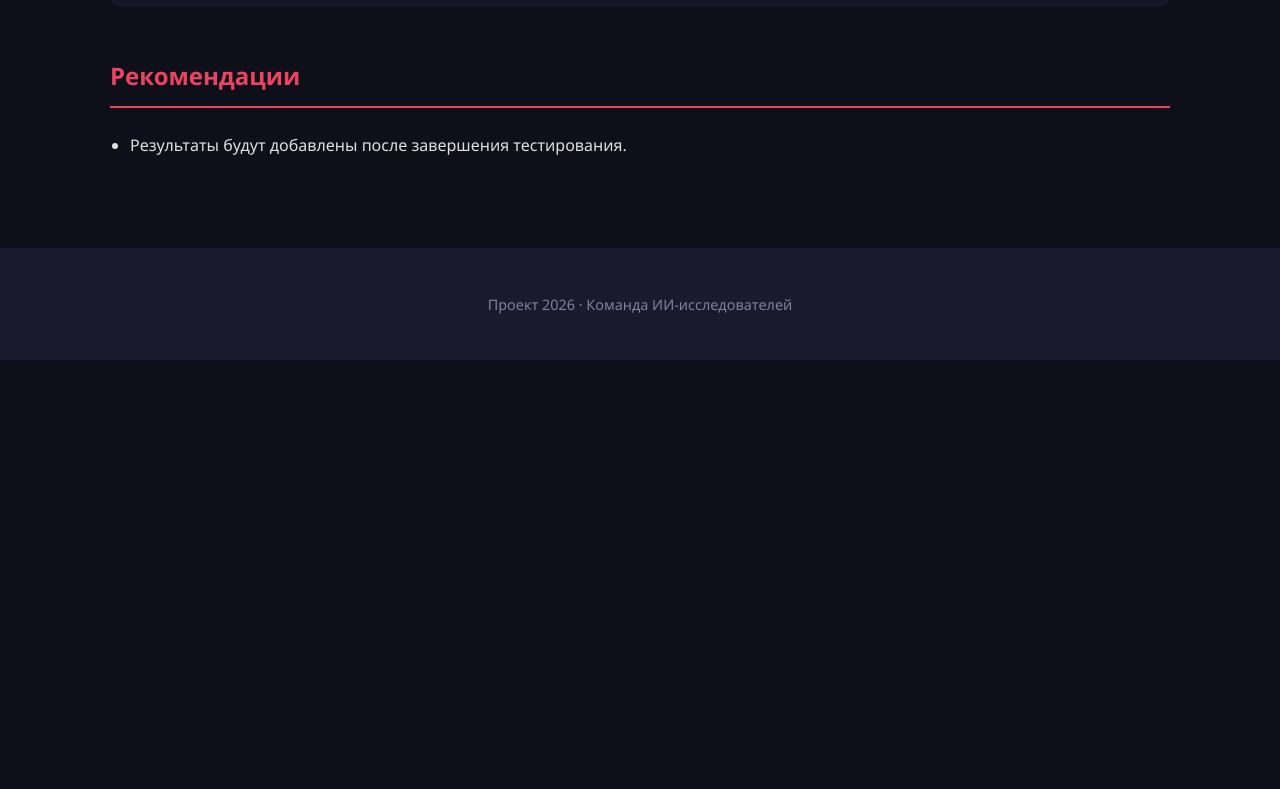
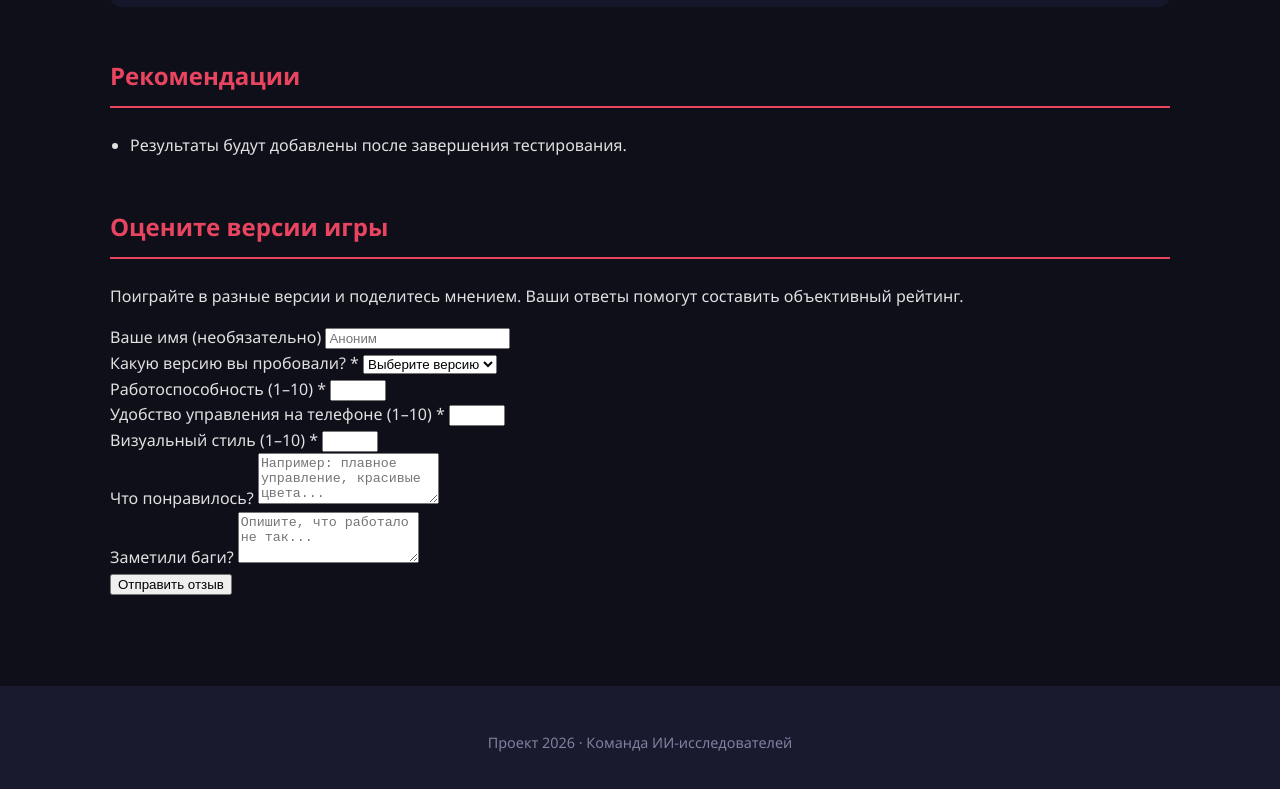
Before and after one commit to dneradovsky/aisnake, a plain HTML site: page hub/index.html in a window 1280 px wide. Shown: the part 1493-2282 px from the top of the page. Before the commit the page ends 1853 px from the top, so only its background shows below. Drawn offline with Linux system fonts and the light colour scheme.

```diff
--- a/hub/index.html
+++ b/hub/index.html
@@ -3,7 +3,7 @@
 <head>
     <meta charset="UTF-8">
     <meta name="viewport" content="width=device-width, initial-scale=1.0">
-    <title>Гид по выбору ИИ 2026 — Змейка на Python</title>
+    <title>Гид по выбору ИИ 2026 — Змейка</title>
     <link rel="stylesheet" href="styles.css">
 </head>
 <body>
@@ -51,7 +51,7 @@
                 </a>
                 <a class="card qwen" href="../ai-versions/qwen/index.html" target="_blank">
                     <h3>Qwen</h3>
-                    <p>AI IDE</p>
+                    <p>Alibaba</p>
                 </a>
                 <a class="card bolt" href="../ai-versions/bolt-new/index.html" target="_blank">
                     <h3>Bolt.new</h3>
@@ -142,6 +142,58 @@
                 <li>Результаты будут добавлены после завершения тестирования.</li>
             </ul>
         </section>
+
+        <section class="survey">
+            <h2>Оцените версии игры</h2>
+            <p>Поиграйте в разные версии и поделитесь мнением. Ваши ответы помогут составить объективный рейтинг.</p>
+
+            <form id="surveyForm">
+                <div class="form-group">
+                    <label for="name">Ваше имя (необязательно)</label>
+                    <input type="text" id="name" name="name" placeholder="Аноним">
+                </div>
+
+                <div class="form-group">
+                    <label for="version">Какую версию вы пробовали? *</label>
+                    <select id="version" name="version" required>
+                        <option value="">Выберите версию</option>
+                        <option value="ChatGPT">ChatGPT</option>
+                        <option value="Claude">Claude</option>
+                        <option value="DeepSeek">DeepSeek</option>
+                        <option value="Qwen">Qwen</option>
+                        <option value="Bolt.new">Bolt.new</option>
+                    </select>
+                </div>
+
+                <div class="form-group">
+                    <label for="rating-work">Работоспособность (1–10) *</label>
+                    <input type="number" id="rating-work" name="ratingWork" min="1" max="10" required>
+                </div>
+
+                <div class="form-group">
+                    <label for="rating-control">Удобство управления на телефоне (1–10) *</label>
+                    <input type="number" id="rating-control" name="ratingControl" min="1" max="10" required>
+                </div>
+
+                <div class="form-group">
+                    <label for="rating-visual">Визуальный стиль (1–10) *</label>
+                    <input type="number" id="rating-visual" name="ratingVisual" min="1" max="10" required>
+                </div>
+
+                <div class="form-group">
+                    <label for="liked">Что понравилось?</label>
+                    <textarea id="liked" name="liked" rows="3" placeholder="Например: плавное управление, красивые цвета..."></textarea>
+                </div>
+
+                <div class="form-group">
+                    <label for="bugs">Заметили баги?</label>
+                    <textarea id="bugs" name="bugs" rows="3" placeholder="Опишите, что работало не так..."></textarea>
+                </div>
+
+                <button type="submit" id="submitBtn">Отправить отзыв</button>
+                <div id="formStatus" class="form-status"></div>
+            </form>
+        </section>
     </main>
 
     <footer>
```
